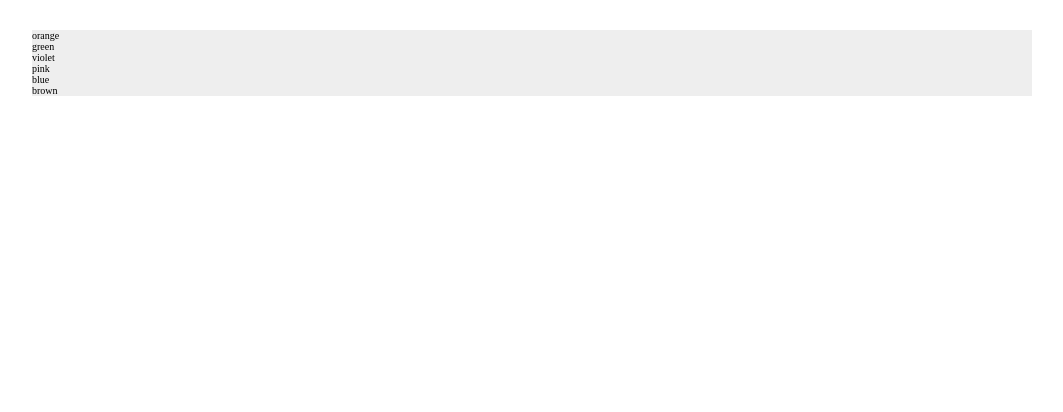
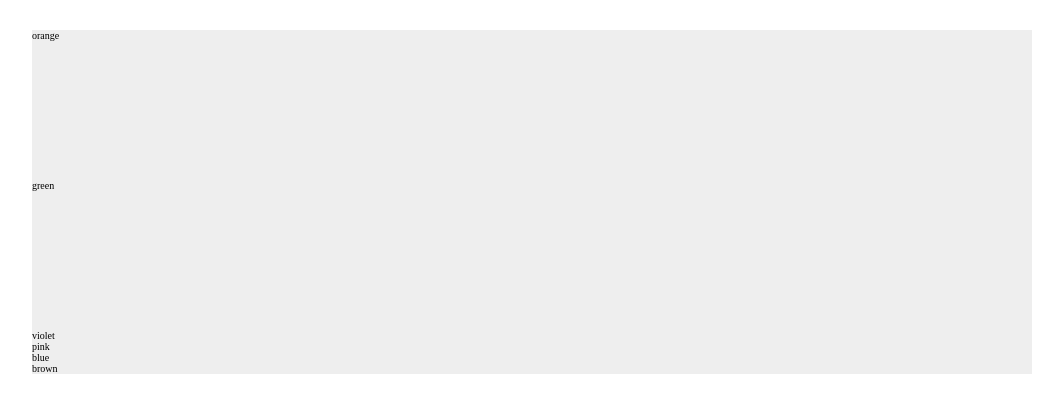
Before and after one commit to markovich692/CSS-GRID-BASICS-and-PRACTICE, a plain HTML site: page index.html in a window 1280 px wide. Shown: the whole page, without its empty margins (108-1171 px from the left). Drawn offline with Linux system fonts and the light colour scheme.

Commit message:
uses the grid-template-rows property on the grid container to create 2 rows of 150px

```diff
--- a/main.css
+++ b/main.css
@@ -23,4 +23,5 @@ body {
   width: 1000px;
   margin: 30px auto;
   display: grid;
+  grid-template-rows: 150px 150px;
 }
```
